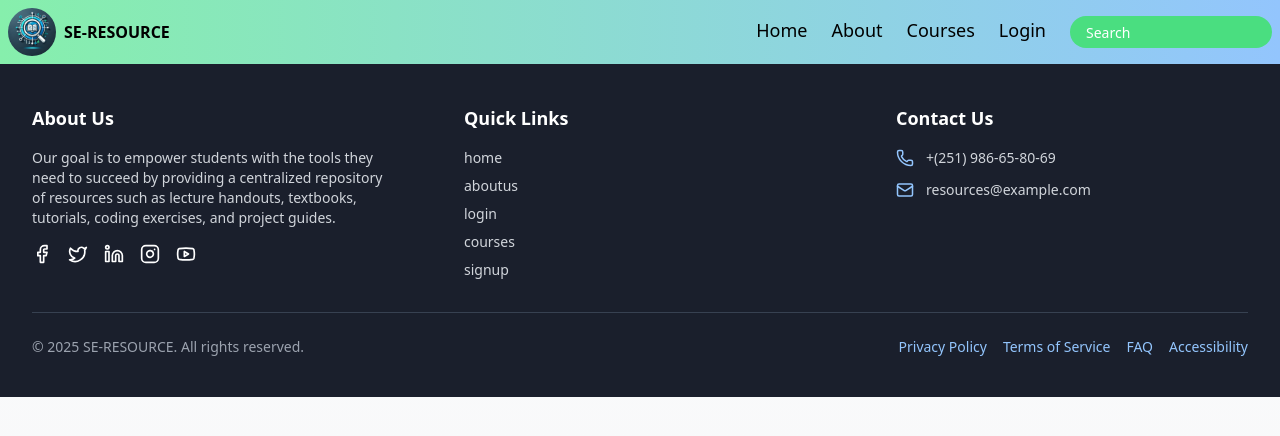
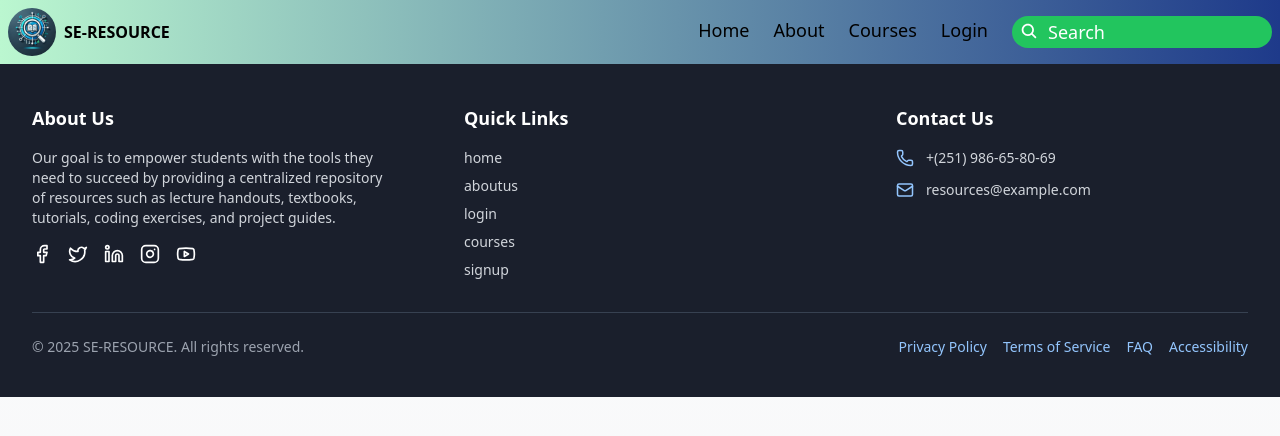
Before and after one commit to Elleni-Bisrat/GROUP4_IPII_PROJECT, a React (Create React App) app in the folder frontend/: page /HandoutsFifthYear in a window 1280 px wide. Shown: the top 436 px of the page. Built offline with nearby package versions, Linux system fonts and the light colour scheme.

Commit message:
UpdatesOnNavAndSearchpart

```diff
--- a/frontend/src/component/Nav.jsx
+++ b/frontend/src/component/Nav.jsx
@@ -4,7 +4,7 @@ import { Link } from "react-router-dom";
 
 function Navigate() {
   return (
-    <div className="flex justify-between items-center p-2 bg-gradient-to-r from-green-300 to-blue-300  ">
+    <div className="flex justify-between items-center p-2 bg-gradient-to-r from-green-200 to-blue-900  ">
       <div className="flex items-center space-x-2">
         <img
           src="/images/logoo.webp"
@@ -17,18 +17,19 @@ function Navigate() {
       </div>
 
       <div className="flex space-x-6 text-lg ">
-        <Link to="/" className=" hover:underline">
+        <Link to="/" className=" hover:text-black">
           Home
         </Link>
-        <Link to="/about" className=" hover:underline">
+        <Link to="/about" className=" hover:text-black">
           About
         </Link>
-        <Link to="/courses" className=" hover:underline">
+        <Link to="/courses" className=" hover:text-black">
           Courses
         </Link>
-        <Link to="/login" className=" hover:underline">
+        <Link to="/login" className=" hover:text-black">
           Login
         </Link>
+
         <Search />
       </div>
     </div>
--- a/frontend/src/component/Search.jsx
+++ b/frontend/src/component/Search.jsx
@@ -1,6 +1,6 @@
 import React, { useState } from "react";
 import { useNavigate } from "react-router-dom";
-
+import { IoSearch } from "react-icons/io5";
 const Search = () => {
   const [query, setQuery] = useState("");
   const navigate = useNavigate();
@@ -13,15 +13,20 @@ const Search = () => {
   };
 
   return (
+    <div className="relative w-1/2">
     <input
       type="text"
       placeholder="Search"
       value={query}
       onChange={(e) => setQuery(e.target.value)}
       onKeyDown={handleSearch}
-      className="bg-green-400 hover:bg-green-500 w-22 h-8 indent-4 text-sm placeholder-white rounded-full text-white focus:outline-none"
+      className="bg-green-500 hover:bg-green-700 w-21 h-8 indent-9 text-md placeholder-white rounded-full text-white focus:outline-none"
     />
+    <IoSearch className="absolute top-1.5 left-2 text-white text-lg"/>
+
+     </div>
   );
+
 };
 
 export default Search;
```
